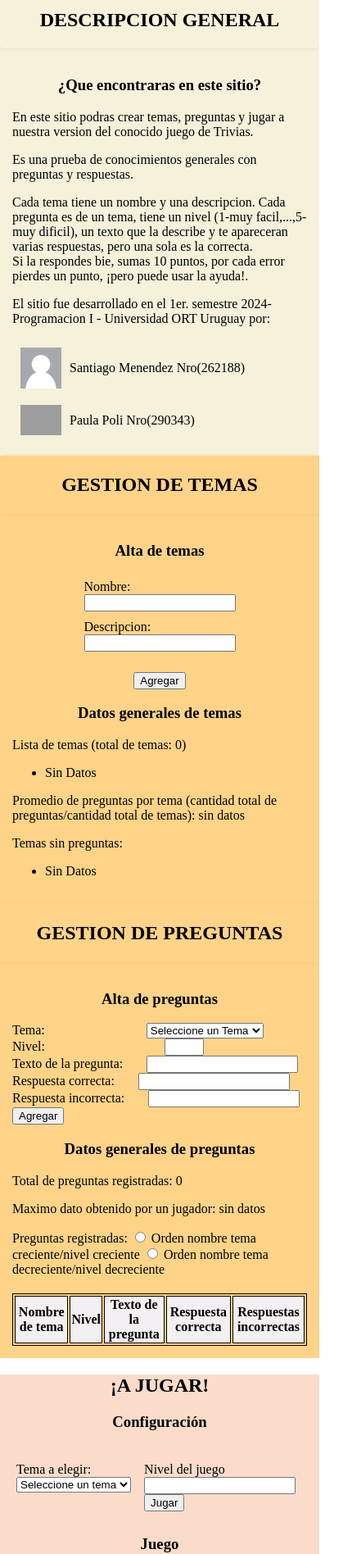
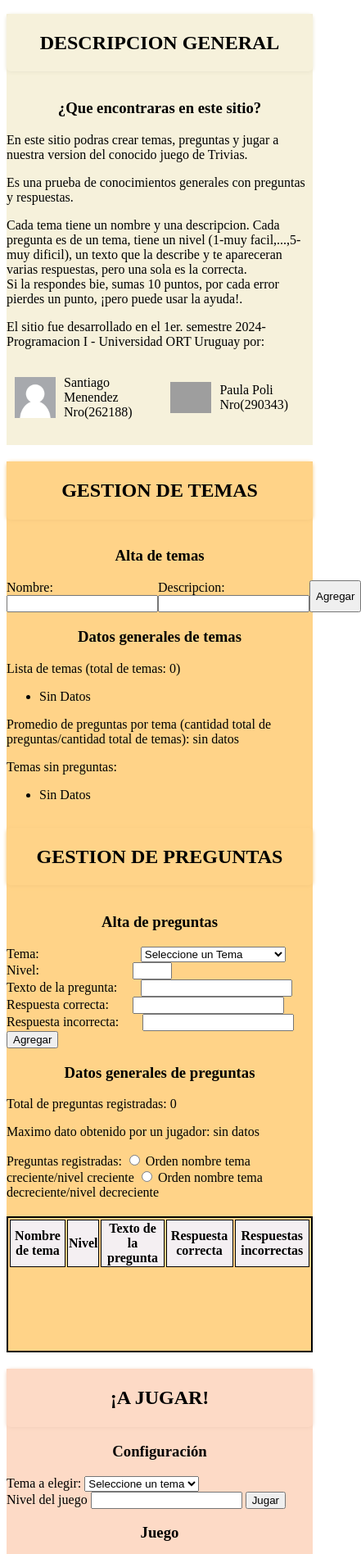
Before and after one commit to santimenendez98/obligatorioProgramacion1, a plain HTML site: page index.html in a window 390 px wide. Shown: the part 104-2000 px from the top of the page at 82% size, 441 px wide, since content can reach past the window. Drawn offline with Linux system fonts and the light colour scheme; grey boxes are pictures that could not be loaded.

Commit message:
Ultimos cambios

```diff
--- a/css/styles.css
+++ b/css/styles.css
@@ -1,9 +1,4 @@
 /* Autores Obligatorio Santiago Menendez Nro.(262188) y Paula Poli Nro.(290343) */
-
-body {
-  margin: 0;
-  padding: 0;
-}
 
 .container-header {
   background: #e89c6c;
@@ -29,10 +24,11 @@ body {
 
 .container-descripcion-general {
   background: #f6f1db;
+  margin: 20px 0 20px 0;
 }
 
 .container-descripcion-general-contenido {
-  padding: 15px;
+  padding: 15px 0 15px 0;
 }
 
 .descripcion-general-titulo {
@@ -65,6 +61,7 @@ body {
   background: #ffd388;
 }
 
+
 .container-gestion-temas-titulo {
   text-align: center;
   padding: 2px 0 2px 0;
@@ -73,7 +70,7 @@ body {
 }
 
 .container-gestion-temas-contenido {
-  padding: 15px;
+  padding: 15px 0 15px 0;
 }
 
 .container-gestion-temas-subtitulo {
@@ -84,8 +81,13 @@ body {
   display: flex;
 }
 
+.gestion-temas-input label{
+  margin-right: 100px;
+}
+
 .container-gestion-preguntas {
   background: #ffd388;
+  margin-bottom: 20px;
 }
 
 .container-gestion-preguntas-titulo {
@@ -96,7 +98,7 @@ body {
 }
 
 .container-gestion-preguntas-contenido {
-  padding: 15px;
+  padding: 15px 0 0 0;
 }
 
 .container-gestion-preguntas-subtitulo {
@@ -108,7 +110,11 @@ body {
 }
 
 .nivel {
-  margin-right: 142px;
+  margin-right: 110px;
+}
+
+.container-gestion-preguntas-input-1 select{
+  width: 177px;
 }
 
 .container-gestion-preguntas-input-2 label {
@@ -116,9 +122,10 @@ body {
 }
 
 .tabla {
-  border: 1px solid black;
+  border: 2px solid black;
   margin-top: 20px;
   width: 100%;
+  padding-bottom: 100px;
 }
 
 .tabla th {
@@ -126,68 +133,46 @@ body {
   background-color: #f4eff2;
 }
 
-@media (max-width: 732px) {
-  .container-gestion-temas-input {
-    display: flex;
-    flex-direction: column;
-    align-items: center;
-  }
-
-  .gestion-temas-input {
-    display: flex;
-    flex-direction: column;
-    padding: 5px;
-  }
-
-  .submit-gestion-temas {
-    margin-top: 20px;
-  }
-}
-
-@media (max-width: 520px) {
-  .container-descripcion-general-imagenes {
-    display: flex;
-    flex-direction: column;
-  }
-}
-
 .contenedor-Ajugar {
-  background-color: #fbdccb
+  background-color: #fddac6
 }
 
 .titulo-ajugar {
-  text-align: center
+  text-align: center;
+  padding: 2px 0 2px 0;
+  box-shadow: 0px 1px 5px #f3d0bc;
+  border-radius: 5px;
 }
 
 .contenedor-configuracion {
   text-align: center
 }
 
-.contenedor-temaaelegirYniveldejuego-etc {
+.contenedor-config-juego {
   display: flex;
-  margin-left: 20px;
 }
 
-.contenedor-temaAElegir {
-  padding: 20px 0 10px 0;
-}
-
-.contenedor-nivelDelJuegoYBoton {
-  padding: 20px 0 10px 0;
-}
-
-.contenedor-temaAElegir label {
+.contenedor-tema label {
   margin-right: 50px;
 }
 
-.contenedor-nivelDelJuegoYBoton label {
+.contenedor-nivel label {
   margin-right: 50px;
 }
 
+.contenedor-nivel input {
+  width: 40px;
+}
+
 .contenedor-texto-de-la-pregunta {
+  display: flex;
+  justify-content: center;
+  align-items: center;
   background-color: #e87c24;
+  color: white;
+  border: 2px solid white;
   width: 90%;
-  text-align: center;
+  height: 40px;
   margin-bottom: 25px;
 }
 
@@ -207,7 +192,8 @@ body {
 
 .contenedor-respuestas button {
   background-color: #e87c24;
-  border: none;
+  border: 2px solid white;
+  color: white;
   padding: 10px 20px 10px 20px;
   margin-right: 15px;
 }
@@ -215,7 +201,3 @@ body {
 .contenedor-juego {
   text-align: center;
 }
-
-.contenedor-puntajeYPregunta {
-  padding: 15px;
-}
```
